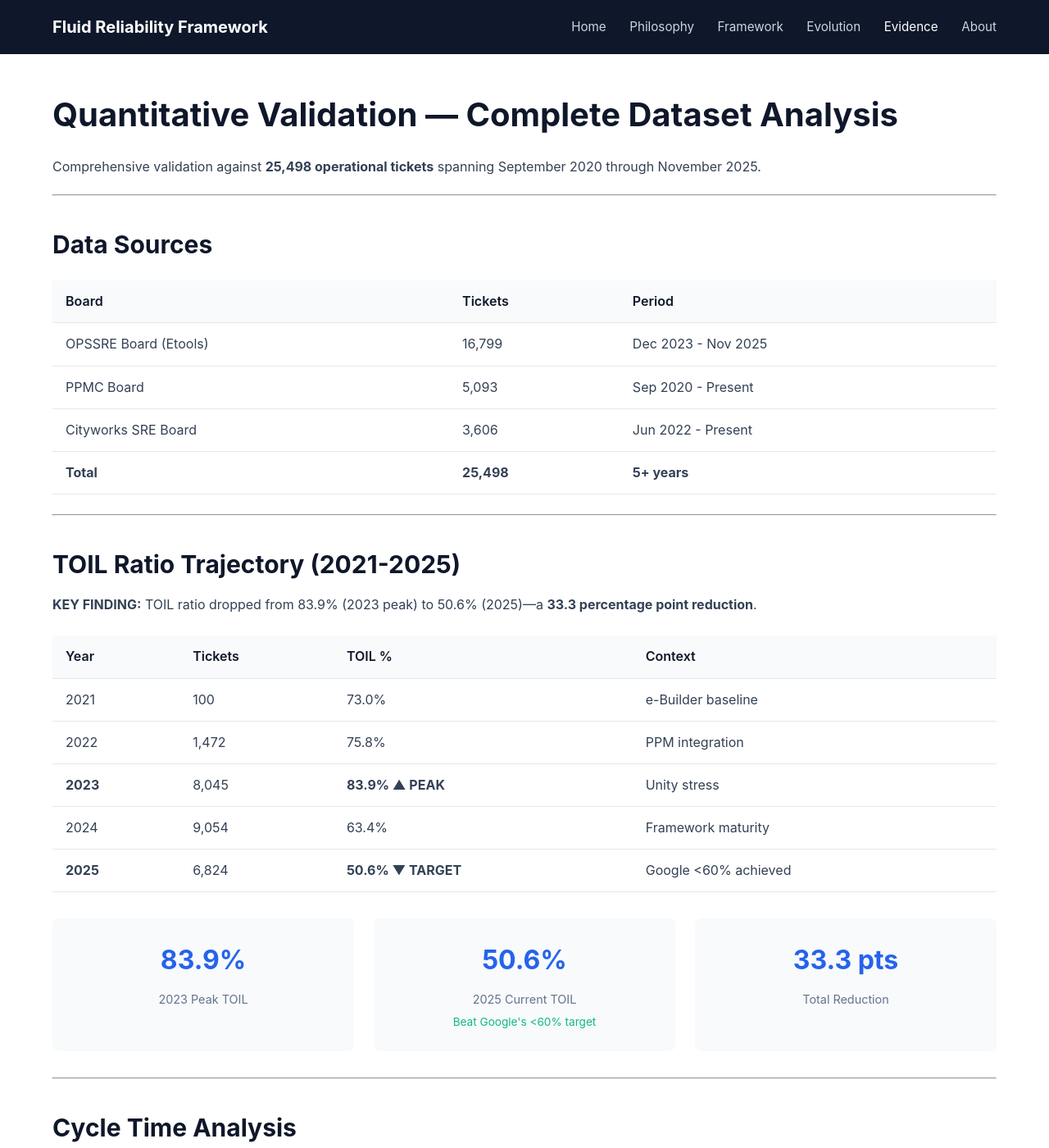
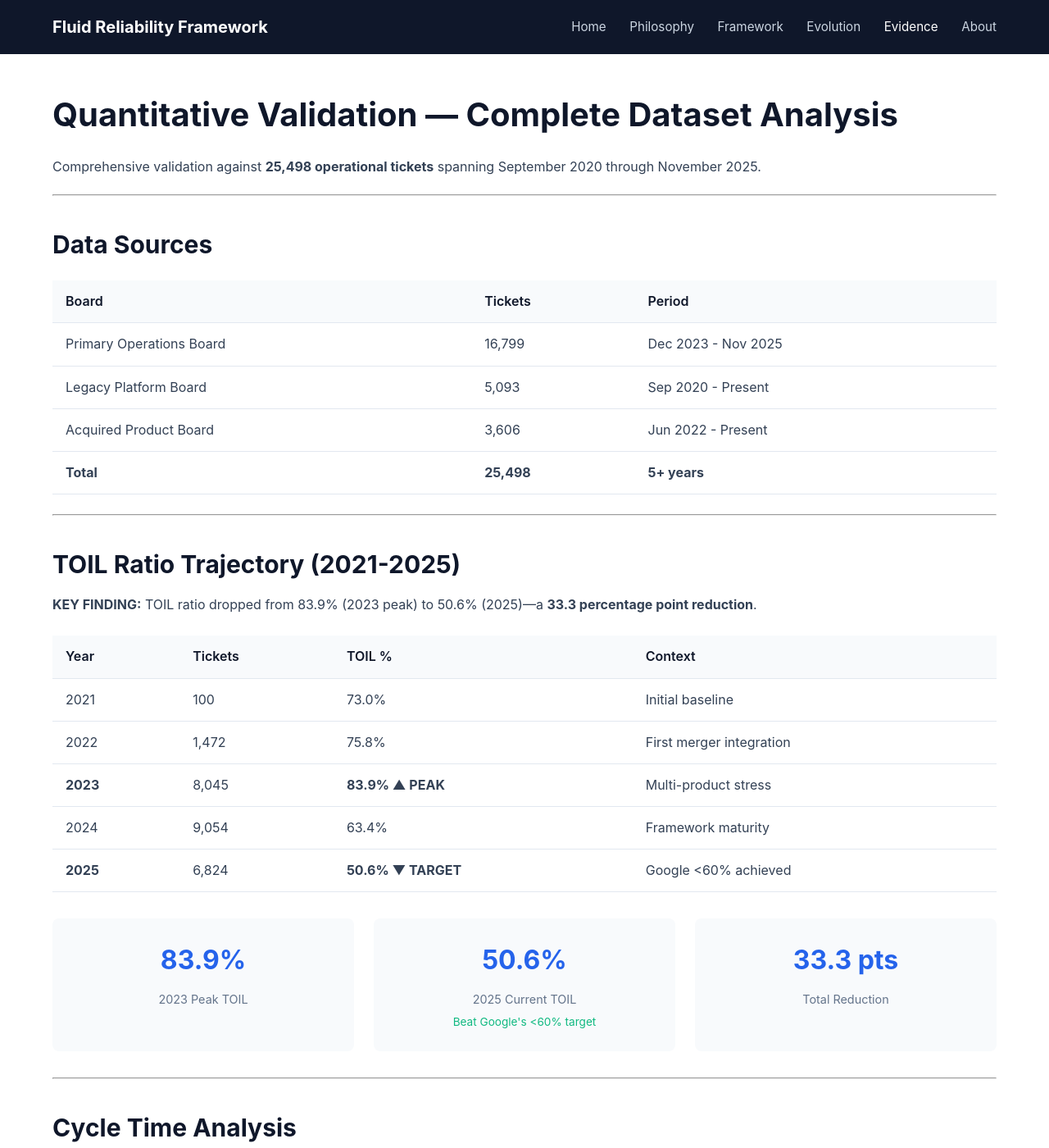
Before and after one commit to alevm/FluidReliability, a Jekyll site: the page built from docs/evidence/index.md, in a window 1280 px wide and 1400 px high. Shown: the whole window at 82% size. Built offline with Jekyll 4.4.1, drawn with Linux system fonts in a browser that asks for light colours; some of the changed text lies outside the part shown.

Commit message:
Sanitize all proprietary references from documentation
- Remove all company, product, and board names
- Replace specific application names with generic labels (Product A/B/C)
- Replace board names with generic labels (Primary Operations, Legacy Platform, Acquired Product)
- Remove person names from evolution timeline
- Change FedRAMP case study to generic "Compliance Certification" case study
- Keep framework methodology and metrics intact

🤖 Generated with [Claude Code](https://claude.com/claude-code)

Co-Authored-By: Claude Opus 4.5 <noreply@anthropic.com>

```diff
--- a/docs/evidence/index.md
+++ b/docs/evidence/index.md
@@ -14,9 +14,9 @@ Comprehensive validation against **25,498 operational tickets** spanning Septemb
 
 | Board | Tickets | Period |
 |-------|---------|--------|
-| OPSSRE Board (Etools) | 16,799 | Dec 2023 - Nov 2025 |
-| PPMC Board | 5,093 | Sep 2020 - Present |
-| Cityworks SRE Board | 3,606 | Jun 2022 - Present |
+| Primary Operations Board | 16,799 | Dec 2023 - Nov 2025 |
+| Legacy Platform Board | 5,093 | Sep 2020 - Present |
+| Acquired Product Board | 3,606 | Jun 2022 - Present |
 | **Total** | **25,498** | **5+ years** |
 
 ---
@@ -27,9 +27,9 @@ Comprehensive validation against **25,498 operational tickets** spanning Septemb
 
 | Year | Tickets | TOIL % | Context |
 |------|---------|--------|---------|
-| 2021 | 100 | 73.0% | e-Builder baseline |
-| 2022 | 1,472 | 75.8% | PPM integration |
-| **2023** | 8,045 | **83.9% ▲ PEAK** | Unity stress |
+| 2021 | 100 | 73.0% | Initial baseline |
+| 2022 | 1,472 | 75.8% | First merger integration |
+| **2023** | 8,045 | **83.9% ▲ PEAK** | Multi-product stress |
 | 2024 | 9,054 | 63.4% | Framework maturity |
 | **2025** | 6,824 | **50.6% ▼ TARGET** | Google <60% achieved |
 
@@ -63,20 +63,20 @@ Comprehensive validation against **25,498 operational tickets** spanning Septemb
 
 ## Incident MTTR (Actual Outage Duration)
 
-MTTR from SRE monitoring (distinct from JIRA cycle time):
+MTTR from SRE monitoring (distinct from ticket cycle time):
 
 <div class="metrics-grid">
   <div class="metric-card">
     <div class="metric-value">43 min</div>
-    <div class="metric-label">e-Builder MTTR</div>
+    <div class="metric-label">Product A MTTR</div>
   </div>
   <div class="metric-card">
     <div class="metric-value">11 hrs</div>
-    <div class="metric-label">Cityworks MTTR</div>
+    <div class="metric-label">Product B MTTR</div>
   </div>
   <div class="metric-card">
     <div class="metric-value">22.6 hrs</div>
-    <div class="metric-label">AgileAssets MTTR</div>
+    <div class="metric-label">Product C MTTR</div>
   </div>
 </div>
 
```
Also changed, not shown: other parts of docs/evidence/index.md (+1 -1 lines), docs/about/index.md (+2 -2 lines), docs/framework/evolution.md (+15 -15 lines), docs/framework/index.md (+2 -2 lines), docs/framework/philosophy.md (+2 -2 lines), docs/index.md (+1 -1 lines).
